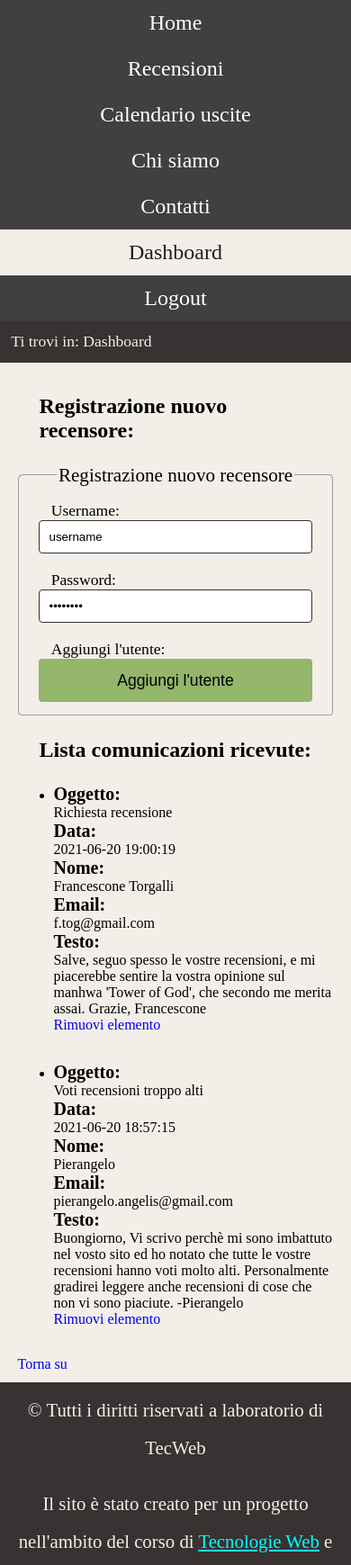
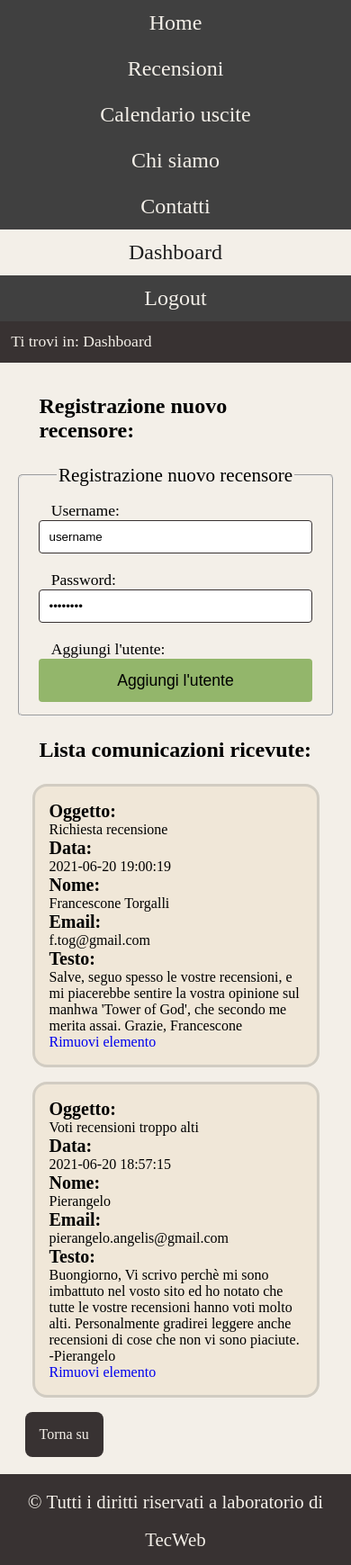
Before and after one commit to desoul99/ProgettoTecWeb, a PHP site: page /php/dashboard.php in a window 390 px wide. Shown: the part 79-1818 px from the top of the page at 90% size. Run offline with PHP 8.4, Linux system fonts and the light colour scheme; the visitor is signed in with stand-in values (Sample User, id 1); data comes from the database, SQL or seed files in the repository.

Commit message:
Abbellimento link "torna su" e aggiunta immagine samuele.jpg

```diff
--- a/css/stile.css
+++ b/css/stile.css
@@ -107,7 +107,7 @@ dt {
 
   .nav_link {
     text-decoration: none;
-    color: white;
+    color: #f3efe8;
     font-size: 1.5em;
     width: auto;
     display:block;
@@ -162,9 +162,14 @@ dt {
 }
 
 a.linktornasu {
+  display: block;
   text-decoration: none;
-  margin-top: 10em;
-  margin-bottom: 0.5em;
+  padding: 1em;
+  margin: 0.5em;
+  width: max-content;
+  color: #f3efe8;
+  background-color: #383232;
+  border-radius: 0.5em;
 }
 
 a.linkaiuto {
@@ -257,7 +262,7 @@ a.linkaiuto {
 }
 
 .img-samuele {
-	background-image: url(https://betterstudio.com/wp-content/uploads/2019/05/1-1-instagram-1024x1024.jpg);
+	background-image: url("../images/samuele.jpg");
 }
 
 .img-lorenzo {
@@ -464,7 +469,7 @@ input[type="password"] {
 
   th {
     background-color: #f3efe8;
-    color: white;
+    color: #f3efe8;
   }
 
   table,
@@ -579,7 +584,8 @@ input[type="password"] {
   margin-right: 0em;
 }
 
-.recensioni li {
+.recensioni li,
+#lista-contatti li {
   background-color: #f0e7d8;
   padding: 1em;
   margin: 1em;
@@ -589,7 +595,7 @@ input[type="password"] {
 }
 
 #content .recensioni h2 {
-  background-color: none;
+  background-color: transparent;
 }
 
 @media only screen and (max-width: 480px) {
@@ -844,3 +850,12 @@ div.dati {
 .form-recensione .input {
   padding: 0.6em 0.5em 0.5em 0.5em;
 }
+
+#lista-contatti {
+  padding: 0em;
+  list-style-type: none;
+}
+
+#lista-contatti .flex-txt {
+  padding: 0em;
+}
--- a/html/chi_siamo.html
+++ b/html/chi_siamo.html
@@ -62,4 +62,3 @@
     </div>
   </dd>
 </dl>
-<a class="linktornasu" href="#content">Torna su</a>
--- a/html/contatti.html
+++ b/html/contatti.html
@@ -39,4 +39,3 @@
         </div>
     </fieldset>
 </form>
-<a class="linktornasu" href="#content">Torna su</a>
--- a/html/dashboard_contatti.html
+++ b/html/dashboard_contatti.html
@@ -2,4 +2,3 @@
 <ul id="lista-contatti">
     {{contatti}}
 </ul>
-<a class="linktornasu" href="#content">Torna su</a>
--- a/html/home.html
+++ b/html/home.html
@@ -25,4 +25,3 @@
   Grazie al nostro sito si potrà quindi viaggiare in questo meraviglioso mondo pieno di soprese e fatti sorpendenti da
   conoscere.
 </p>
-<a class="linktornasu" href="#content">Torna su</a>
--- a/html/html5template.html
+++ b/html/html5template.html
@@ -33,6 +33,7 @@
 
     <div id="content">
       {{pageContent}}
+      <a class="linktornasu" href="#content">Torna su</a>
     </div>
 
     <div id="footer">
--- a/html/lista_recensioni_content.html
+++ b/html/lista_recensioni_content.html
@@ -2,4 +2,3 @@
 {{aiutiLettere}}
 {{aggiuntaRecensione}}
 {{listaRecensioni}}
-<a class="linktornasu" href="#content">Torna su</a>
--- a/html/recensione.html
+++ b/html/recensione.html
@@ -18,5 +18,3 @@
 </div>
 <p>{{testo}}</p>
 </div>
-
-<a class="linktornasu" href="#content">Torna su</a>
--- a/html/template.html
+++ b/html/template.html
@@ -34,6 +34,7 @@
 
     <div id="content">
       {{pageContent}}
+      <a class="linktornasu" href="#content">Torna su</a>
     </div>
 
     <div id="footer">
--- a/html/uscite.html
+++ b/html/uscite.html
@@ -78,4 +78,3 @@
       </table>
 <p>Per info riguardanti la presenza del vostro futuro articolo, o per la prenotazione di titoli che devono
   ancora uscire non esitate a contattarci tramite la form nella pagina contatti.</p>
-<a class="linktornasu" href="#content">Torna su</a>
```
Also changed, not shown: images/samuele.jpg (added).
